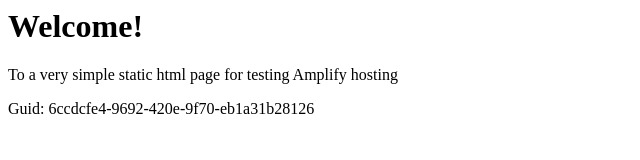
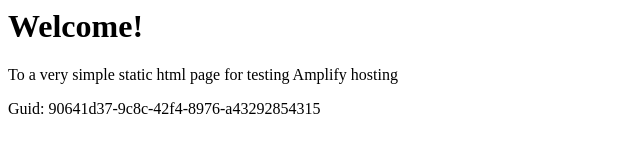
Before and after one commit to aws-aemilia-gru/Github-PR-Commit-Integration-Test-DoNotTouch-GitHubWebhookPushCanaryTest-v1-prod-sa-east-1, a website: page src/index.html in a window 1280 px wide. Shown: the full height of the page, 0-640 px from the left. Drawn offline with Linux system fonts and the light colour scheme.

Commit message:
commit from integ tests

```diff
--- a/src/index.html
+++ b/src/index.html
@@ -12,6 +12,6 @@
 <body>
     <h1>Welcome!</h1>
     <p>To a very simple static html page for testing Amplify hosting</p>
-    <p>Guid: 6ccdcfe4-9692-420e-9f70-eb1a31b28126</p></body>
+    <p>Guid: 90641d37-9c8c-42f4-8976-a43292854315</p></body>
 
 </html>
```
